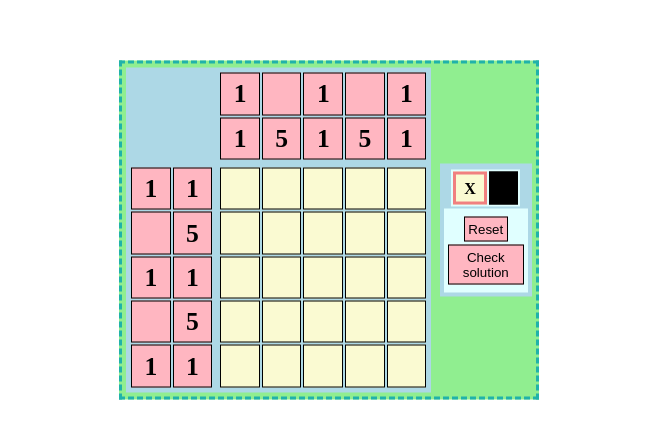
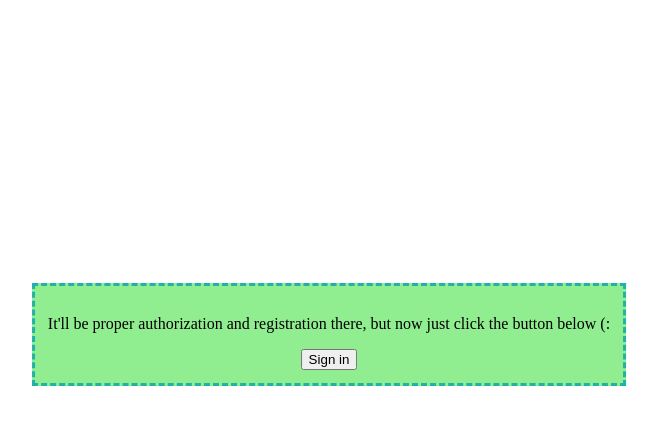
Before and after one commit to khafizovas/japuzzle-frontend, a React (Create React App) app: page / in a window 1280 px wide. Shown: the part 117-556 px from the top of the page, without its empty margins (311-969 px from the left). Built offline with nearby package versions, Linux system fonts and the light colour scheme.

Commit message:
Added Authorization component

```diff
--- /dev/null
+++ b/src/App.css
@@ -0,0 +1,15 @@
+#app-root > div {
+	position: absolute;
+
+	top: 50%;
+	transform: translateY(50%);
+
+	left: 50%;
+	transform: translateX(-50%);
+
+	padding: 1%;
+	text-align: center;
+
+	background: lightgreen;
+	border: dashed lightseagreen;
+}
--- a/src/App.js
+++ b/src/App.js
@@ -1,6 +1,23 @@
+import React, { useState } from 'react';
+import Authorization from './Authorization/Authorization';
+
 import Game from './Game/Game';
+import StartMenu from './StartMenu/StartMenu';
+
+import './App.css';
 
 const App = () => {
+	const [user, setUser] = useState(null);
+	const [task, setTask] = useState(null);
+
+	if (!user) {
+		return <Authorization signIn={setUser} />;
+	}
+
+	if (!task) {
+		return <StartMenu user={user} />;
+	}
+
 	return <Game />;
 };
 
--- /dev/null
+++ b/src/Authorization/Authorization.js
@@ -0,0 +1,13 @@
+const Authorization = (props) => {
+	return (
+		<div>
+			<p>
+				It'll be proper authorization and registration there, but now just click
+				the button below (:
+			</p>
+			<button onClick={() => props.signIn('pojo')}>Sign in</button>
+		</div>
+	);
+};
+
+export default Authorization;
```
